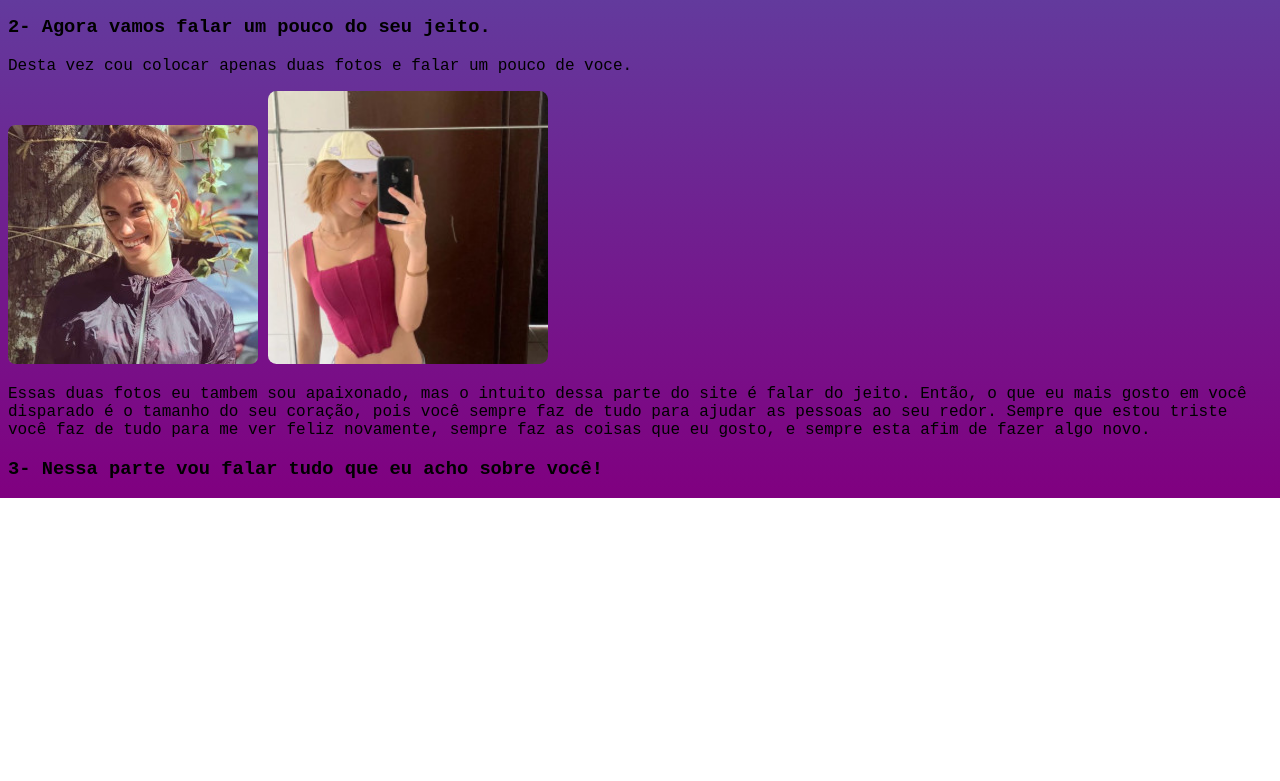
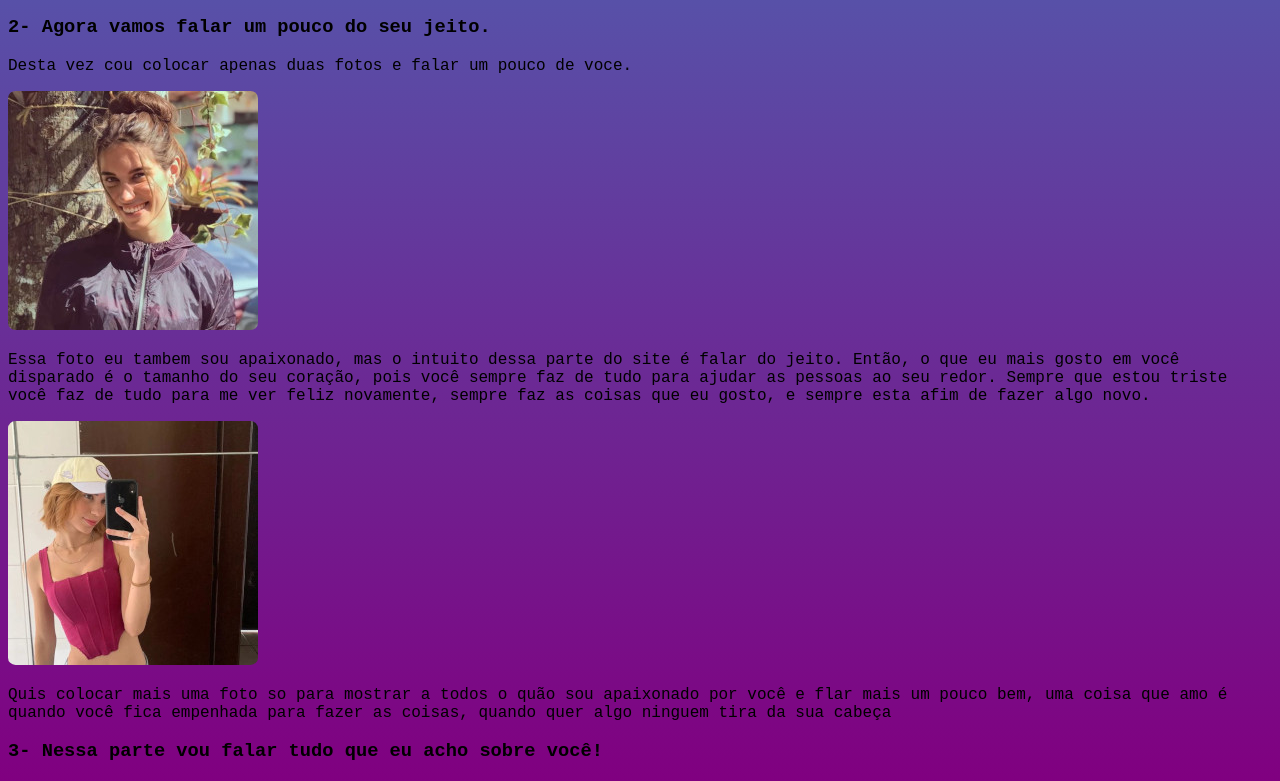
Before and after one commit to Brunaao07/Projeto-1site, a plain HTML site: page 404.html in a window 1280 px wide. Shown: the part 1691-2472 px from the top of the page. Before the commit the page ends 2189 px from the top, so only its background shows below. Drawn offline with Linux system fonts and the light colour scheme.

Commit message:
atualização do meu site

```diff
--- a/404.html
+++ b/404.html
@@ -27,8 +27,9 @@
     <h3>2- Agora vamos falar um pouco do seu jeito.</h3>
     <p>Desta vez cou colocar apenas duas fotos e falar um pouco de voce.</p>
     <img id="vi" src="Imagens/vida 1.jpg" alt="amore">
-    <img id="vi2" src="Imagens/vida 2.jpg" alt="vida">
-    <p>Essas duas fotos eu tambem sou apaixonado, mas o intuito dessa parte do site é falar do jeito. Então, o que eu mais gosto em você disparado é o tamanho do seu coração, pois você sempre faz de tudo para ajudar as pessoas ao seu redor. Sempre que estou triste você faz de tudo para me ver feliz novamente, sempre faz as coisas que eu gosto, e sempre esta afim de fazer algo novo.</p>
+    <p>Essa foto eu tambem sou apaixonado, mas o intuito dessa parte do site é falar do jeito. Então, o que eu mais gosto em você disparado é o tamanho do seu coração, pois você sempre faz de tudo para ajudar as pessoas ao seu redor. Sempre que estou triste você faz de tudo para me ver feliz novamente, sempre faz as coisas que eu gosto, e sempre esta afim de fazer algo novo.</p>
+    <img id="vi" src="Imagens/vida 2.jpg" alt="vida">
+    <p>Quis colocar mais uma foto so para mostrar a todos o quão sou apaixonado por você e flar mais um pouco bem, uma coisa que amo é quando você fica empenhada para fazer as coisas, quando quer algo ninguem tira da sua cabeça </p>
     <h3>3- Nessa parte vou falar tudo que eu acho sobre você!</h3>
 </body>
 </html>
--- a/estilos/style.css
+++ b/estilos/style.css
@@ -9,8 +9,3 @@ img#vi{
     border-radius: 3%;
 
 }
-
-img#vi2{
-    border-radius: 3%;
-    width: 35vh;
-}
```
